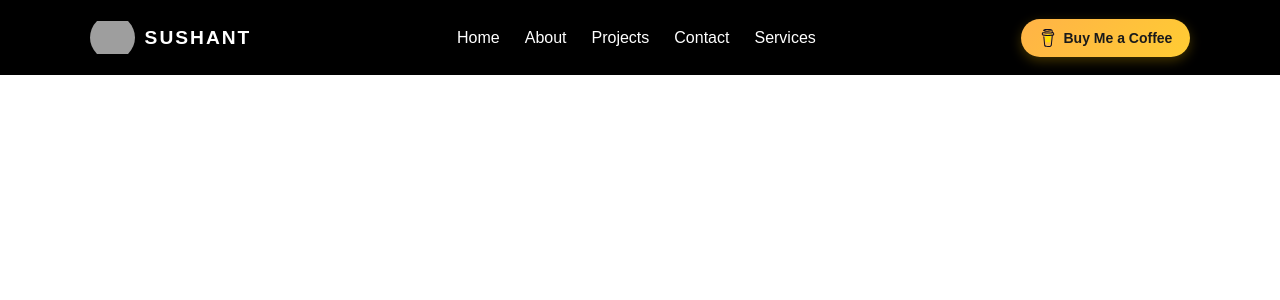
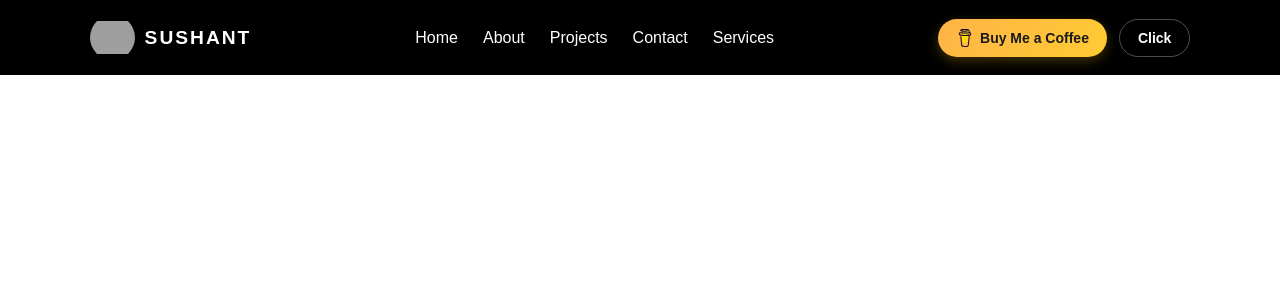
Before and after one commit to sushant-bit/myPortfolio, a React (Vite) app: page / in a window 1280 px wide. Shown: the top 300 px of the page. Built offline with nearby package versions, Linux system fonts and the light colour scheme; grey boxes are pictures that could not be loaded.

Commit message:
checking_live_preview

```diff
--- a/src/Components/Navbar/Navbar.jsx
+++ b/src/Components/Navbar/Navbar.jsx
@@ -22,6 +22,8 @@ export const Navbar = () => {
           <img className="coffee-icon" src={CoffeeIcon} alt="coffee-icon" />
           Buy Me a Coffee
         </Button>
+        <Button type="secondary" >Click</Button>
+
       </div>
     </nav>
   );
```
